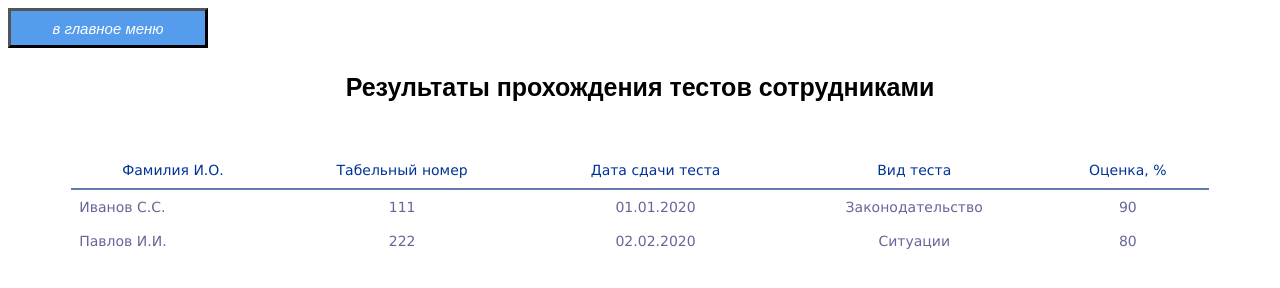
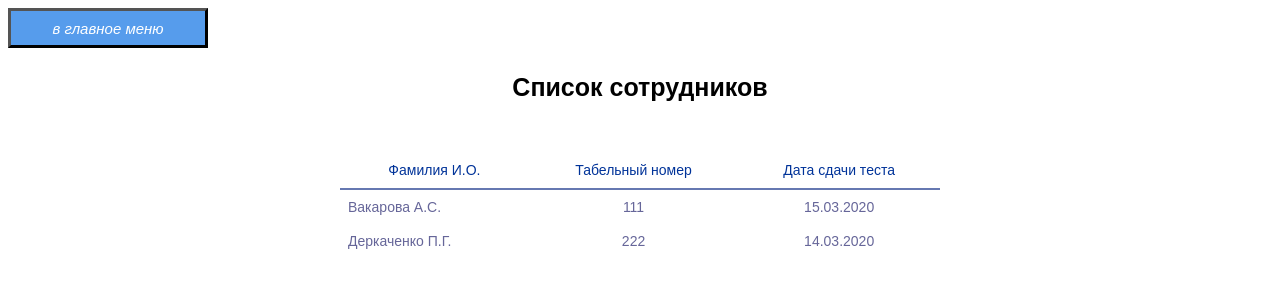
Before and after one commit to personve/GuiTestZakupki, a plain HTML site: page examenator/list.html in a window 1280 px wide. Drawn offline with Linux system fonts and the light colour scheme.

```diff
--- a/css.css
+++ b/css.css
@@ -1,4 +1,8 @@
 .head {
+  /* display: block;
+  margin-left: auto;
+  margin-right: auto;
+  width: 500px; */
   text-align: center;
   font: bold 25px arial;
   margin-bottom: 50px;
@@ -17,6 +21,7 @@
 }
 
 .goToMainMenu {
+  display: block;
   font-size: 15px;
   height: 40px;
   width: 200px;
@@ -72,14 +77,13 @@
 } /* при нажатии */
 
 table {
-  font-family: "Lucida Sans Unicode", "Lucida Grande", Sans-Serif;
+  font-family: Arial, Helvetica, sans-serif;
   font-size: 14px;
   background: white;
-  max-width: 90%;
-  width: 90%;
-  border-collapse: collapse;
+  width: 600px;
   margin-left: auto;
   margin-right: auto;
+  border-collapse: collapse;
 }
 
 th {
--- a/examenator/results.html
+++ b/examenator/list.html
@@ -16,30 +16,26 @@
       <button class="goToMainMenu">в главное меню</button>
     </form>
 
-    <p class="head">Результаты прохождения тестов сотрудниками</p>
+    <p class="head">Список сотрудников</p>
 
-    <table class="tables">
+    <table>
       <tr>
         <th>Фамилия И.О.</th>
         <th>Табельный номер</th>
         <th>Дата сдачи теста</th>
-        <th>Вид теста</th>
-        <th>Оценка, %</th>
       </tr>
       <tr>
-        <td>Иванов С.С.</td>
+        <td>Вакарова А.С.</td>
         <td>111</td>
-        <td>01.01.2020</td>
-        <td>Законодательство</td>
-        <td>90</td>
+        <td>15.03.2020</td>
       </tr>
       <tr>
-        <td>Павлов И.И.</td>
+        <td>Деркаченко П.Г.</td>
         <td>222</td>
-        <td>02.02.2020</td>
-        <td>Ситуации</td>
-        <td>80</td>
+        <td>14.03.2020</td>
       </tr>
     </table>
+
+    <script src="list.js"></script>
   </body>
 </html>
--- /dev/null
+++ b/examenator/list.js
@@ -0,0 +1,5 @@
+function cube() {
+    return 18;
+  }
+  const foo = 4 + 7;
+  export { cube, foo };
```
Also changed, not shown: examenator/examenator_pass.html (+16 -6 lines), tester/js.js (renamed from js.js, +12 -4 lines), tester/testLaw.html (+1 -1 lines).
